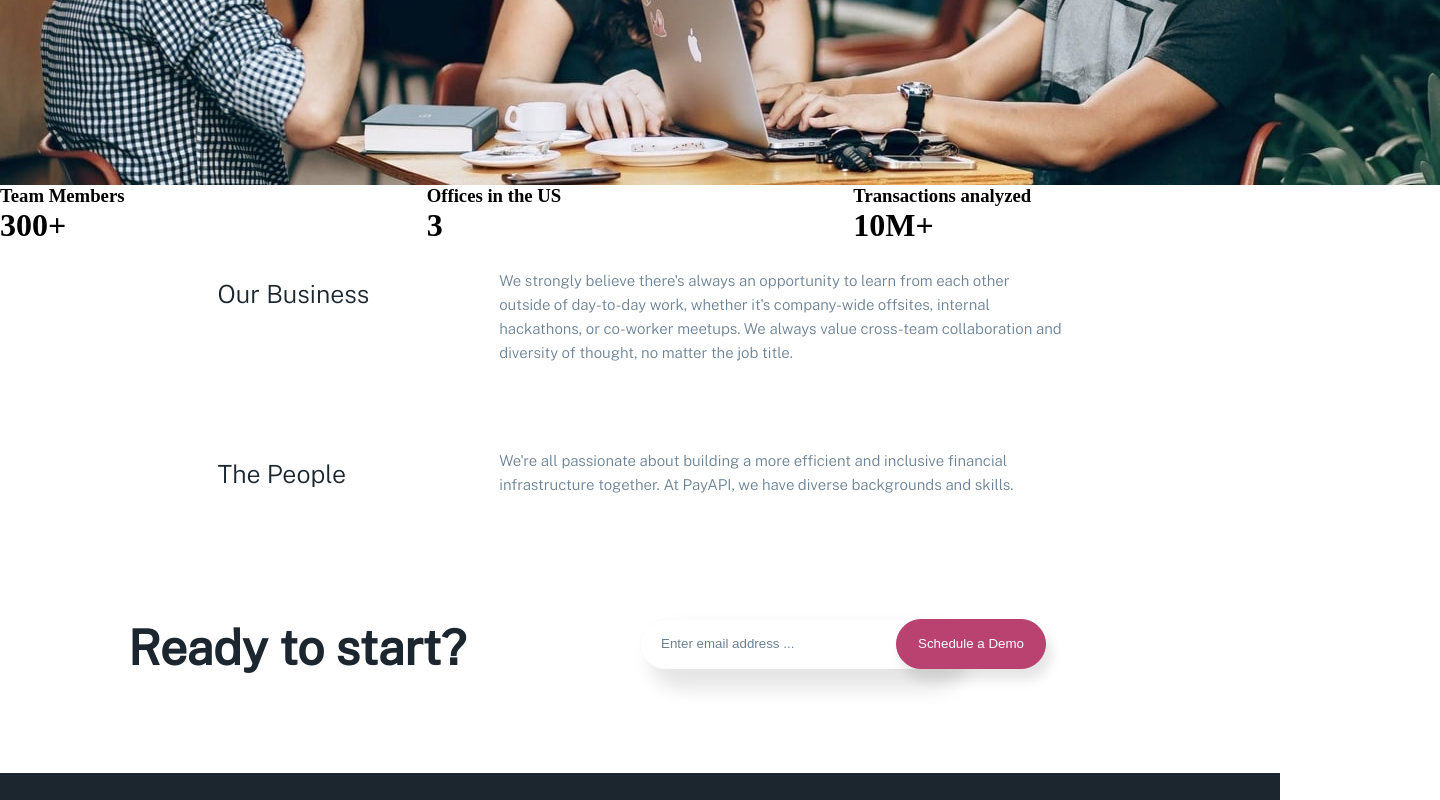
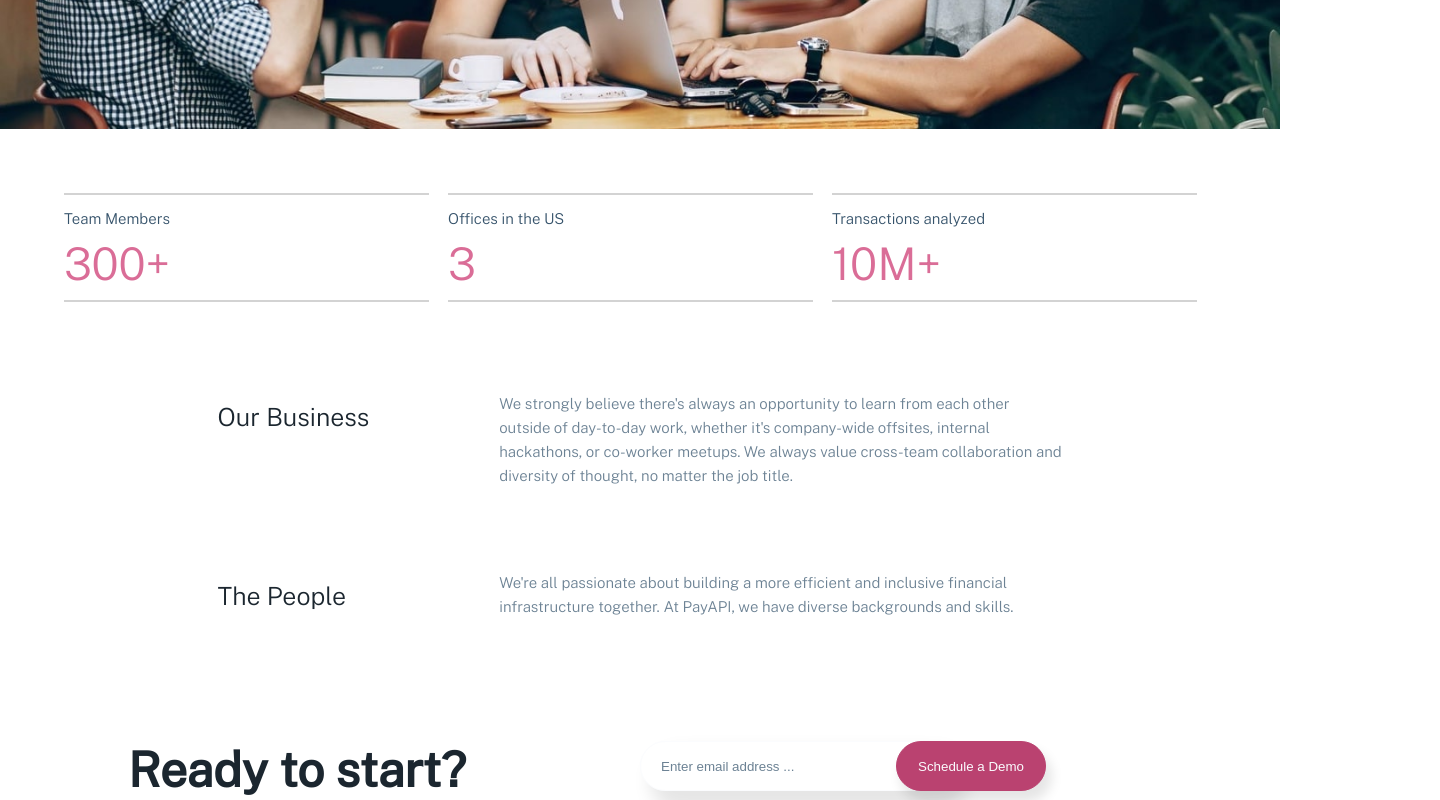
Before and after one commit to clf94-dev/pay-ap--web-react, a React (Create React App) app: page /about in a window 1280 px wide. Shown: the part 1080-1880 px from the top of the page, 1440 px wide, since content can reach past the window. Built offline with nearby package versions, Linux system fonts and the light colour scheme.

Commit message:
added style statistics component

```diff
--- a/src/components/StatisticCard.jsx
+++ b/src/components/StatisticCard.jsx
@@ -4,8 +4,10 @@ import React from 'react'
 function StatisticCard(props) {
     return (
         <Grid item sm={4} xs={12}>
+            <hr/>
             <h3>{props.title}</h3>
             <h1>{props.text}</h1>
+            <hr/>
         </Grid>
     )
 }
--- a/src/components/StatisticsAbout.jsx
+++ b/src/components/StatisticsAbout.jsx
@@ -5,13 +5,13 @@ import StudyD from './images/assets/about/desktop/image-team-members.jpg'
 import { StatisticsInfo } from './PrinciplesInfo1'
 import StatisticCard from './StatisticCard'
 
-
+import './styles/App.css'
 function StatisticsAbout() {
     return (
-     <Grid container direction='column' >
+     <Grid container direction='column' className='statistics-cont' >
          <img src={StudyD} alt="Study team members"/>
 
-         <Grid container direction='row'>
+         <Grid container direction='row' className='statistics-row'>
              {StatisticsInfo.map((info) => {
                  return ( <StatisticCard key={info.index} title={info.title} text={info.text} />)
              })}
--- a/src/components/styles/App.css
+++ b/src/components/styles/App.css
@@ -603,3 +603,33 @@ body {
   color: #6c8294;
   margin-bottom: 45px;
 }
+
+.statistics-cont img {
+  width: 100%;
+}
+
+.statistics-cont .statistics-row {
+  padding: 5% 5%;
+}
+
+.statistics-cont .statistics-row hr {
+  border: none;
+  border: 1px solid lightgray;
+  width: 95%;
+}
+
+.statistics-cont .statistics-row h3 {
+  margin-top: 15px;
+  font-size: 15px;
+  font-weight: 300;
+  color: #36536b;
+  font-family: "Public Sans", sans-serif;
+}
+
+.statistics-cont .statistics-row h1 {
+  padding: 10px 0;
+  font-size: 45px;
+  color: #da6d97;
+  font-weight: 300;
+  font-family: "Public Sans", sans-serif;
+}
--- a/src/components/styles/App.scss
+++ b/src/components/styles/App.scss
@@ -512,3 +512,32 @@
             margin-bottom: 45px;
         }
     }
+
+    //---------------Statistics component-----------------
+    .statistics-cont {
+        img {
+            width: 100%;
+        }
+        .statistics-row {
+            padding: 5% 5%;
+            hr {
+                border: none;
+                border: 1px solid lightgray;
+                width: 95%;
+            }
+            h3 {
+                margin-top: 15px;
+                font-size: 15px;
+                font-weight: $light;
+                color: $san-juan-blue;
+                font-family: $public-sans;
+            }
+            h1 {
+                padding: 10px 0;
+                font-size: 45px;
+                color: $charm-pink;
+                font-weight: $light;
+                font-family: $public-sans;
+            }
+        }
+    }
```
Also changed, not shown: src/components/styles/App.min.css.
